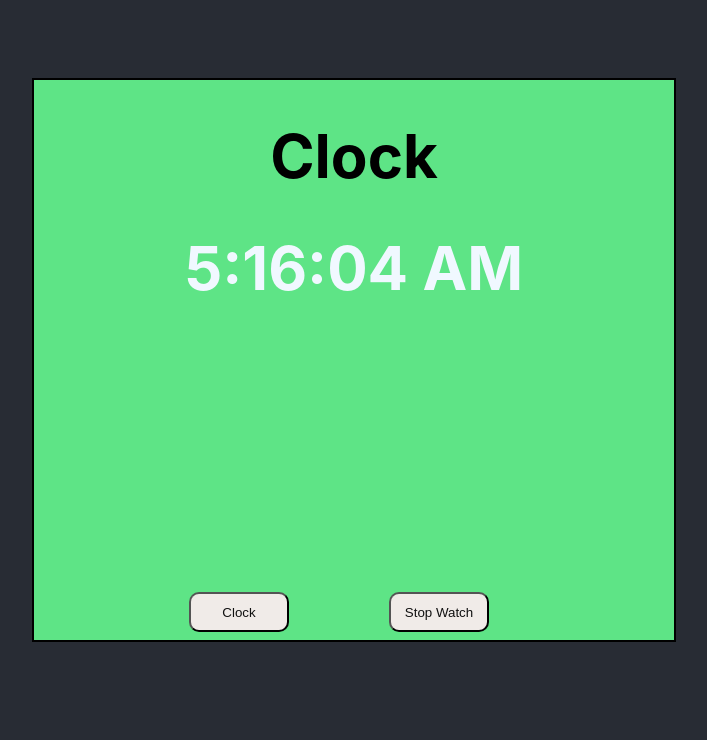
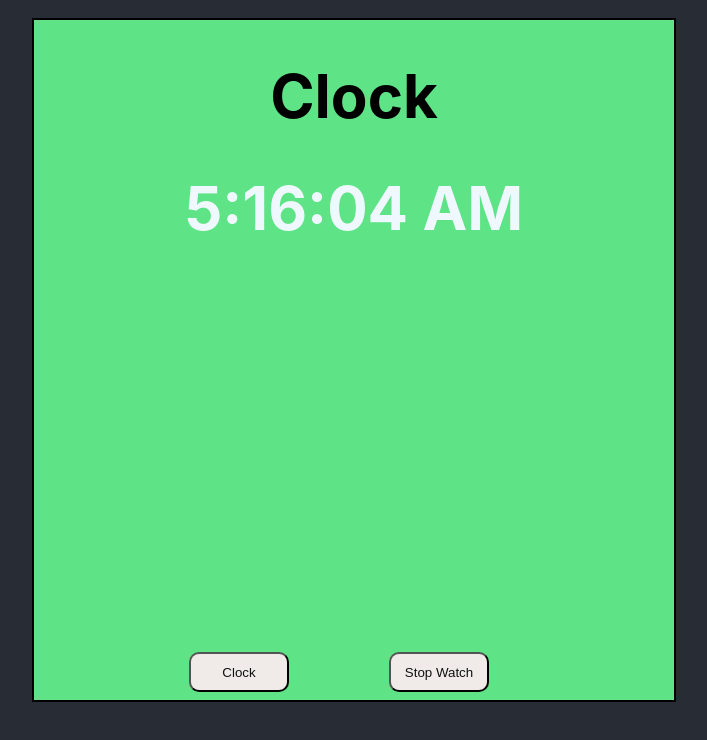
Before and after one commit to ajitbamane05/clockproject, a React (Create React App) app: page / in a window 1280 px wide. Shown: the top 740 px of the page, without its empty margins (286-993 px from the left). Built offline with nearby package versions, Linux system fonts and the light colour scheme.

Commit message:
height modified

```diff
--- a/src/Components/Clock/clock.css
+++ b/src/Components/Clock/clock.css
@@ -1,5 +1,5 @@
 .cointainer{
-    height: 70vh;
+    height: 85vh;
     width: 80vh;
     background-color: rgb(94, 228, 134);
     text-align: center;
--- a/src/Components/Stopwatch/stopwatch.css
+++ b/src/Components/Stopwatch/stopwatch.css
@@ -1,5 +1,5 @@
 .cointainer1{
-    height: 70vh;
+    height: 85vh;
     width: 80vh;
     background-color: rgb(212, 165, 35);
     text-align: center;
```
